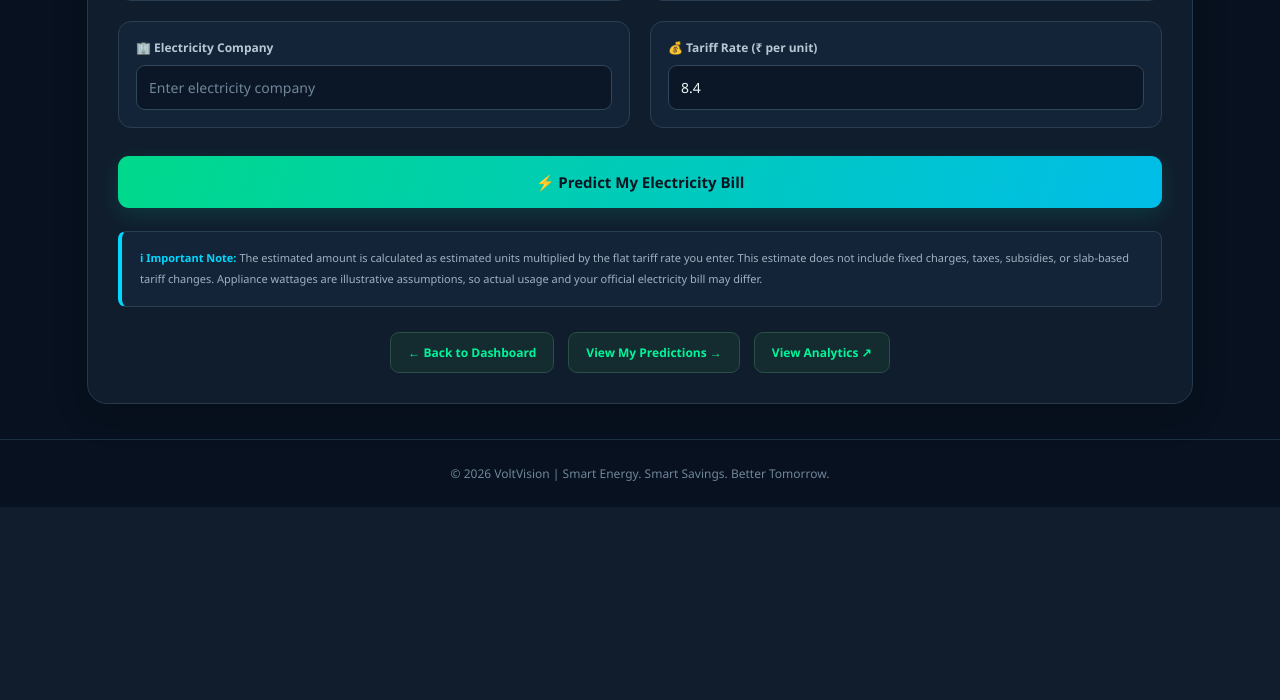
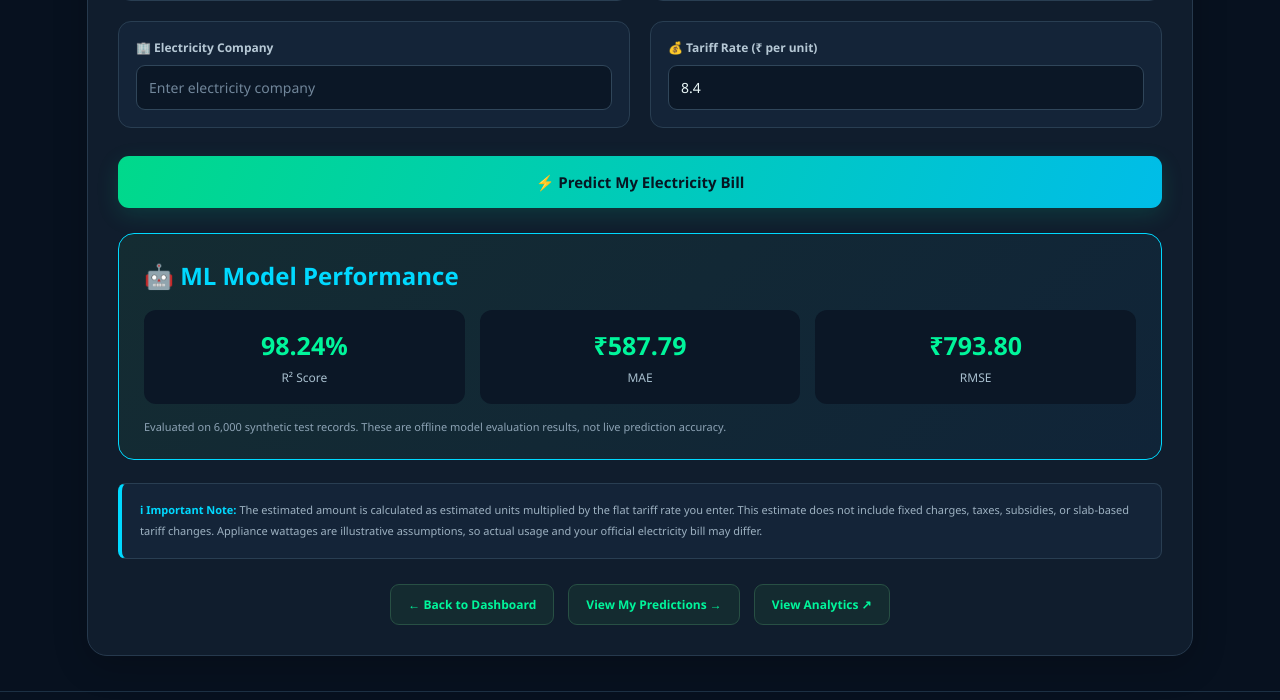
Before and after one commit to nagadeepthidola-cmd/VoltVision, a PHP site: page /predict_bill.php in a window 1280 px wide. Shown: the part 1298-1998 px from the top of the page. Before the commit the page ends 1805 px from the top, so only its background shows below. Run offline with PHP 8.4, Linux system fonts and the light colour scheme; the visitor is signed in with stand-in values (Sample User, id 1).

Commit message:
Add ML model evaluation metrics

```diff
--- a/predict_bill.php
+++ b/predict_bill.php
@@ -907,6 +907,48 @@ select option {
         font-size: 32px;
     }
 }
+.model-performance {
+    margin-top: 25px;
+    padding: 25px;
+    background: linear-gradient(135deg, #142c32, #102438);
+    border: 1px solid #00d9ff;
+    border-radius: 16px;
+}
+
+.model-performance h2 {
+    color: #00d9ff;
+    margin-bottom: 18px;
+}
+
+.metrics-grid {
+    display: grid;
+    grid-template-columns: repeat(3, 1fr);
+    gap: 15px;
+}
+
+.metric {
+    background: #0b1726;
+    padding: 18px;
+    border-radius: 12px;
+    text-align: center;
+}
+
+.metric h3 {
+    color: #00f59b;
+    font-size: 25px;
+    margin-bottom: 7px;
+}
+
+.metric p {
+    color: #a8bfce;
+    font-size: 12px;
+}
+
+@media(max-width: 600px) {
+    .metrics-grid {
+        grid-template-columns: 1fr;
+    }
+}
 </style>
 </head>
 
@@ -1125,6 +1167,7 @@ select option {
 
         <?php endif; ?>
 
+
         <?php if ($error): ?>
 
             <div class="error">
@@ -1133,7 +1176,33 @@ select option {
             </div>
 
         <?php endif; ?>
+        <div class="model-performance">
+    <h2>🤖 ML Model Performance</h2>
 
+    <div class="metrics-grid">
+
+        <div class="metric">
+            <h3>98.24%</h3>
+            <p>R² Score</p>
+        </div>
+
+        <div class="metric">
+            <h3>₹587.79</h3>
+            <p>MAE</p>
+        </div>
+
+        <div class="metric">
+            <h3>₹793.80</h3>
+            <p>RMSE</p>
+        </div>
+
+    </div>
+
+    <p style="color:#8da3b5; font-size:11px; margin-top:15px;">
+        Evaluated on 6,000 synthetic test records.
+        These are offline model evaluation results, not live prediction accuracy.
+    </p>
+</div>
         <div class="info-note">
             <strong>ℹ Important Note:</strong>
             The estimated amount is calculated as estimated units multiplied
```
